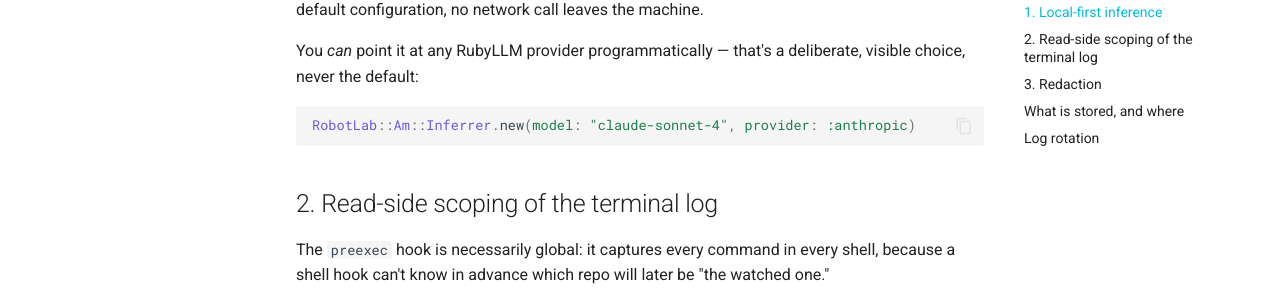
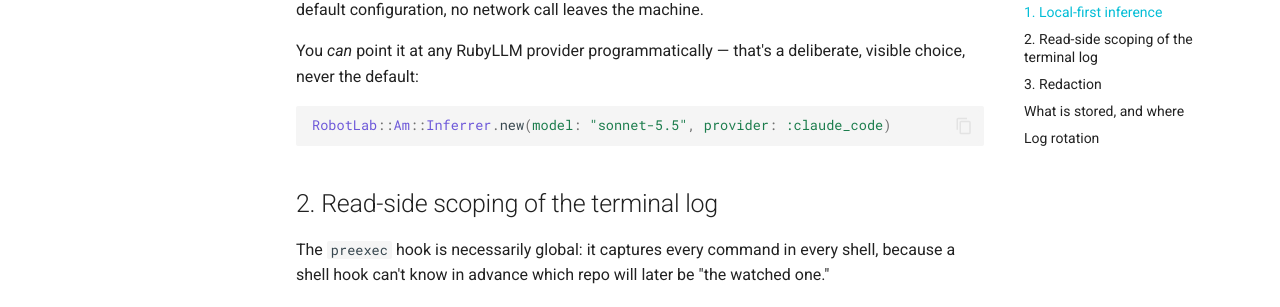
Before and after one commit to MadBomber/robot_lab-am, an MkDocs documentation site: the page built from docs/privacy.md, in a window 1280 px wide and 900 px high, scrolled down 373 px. Shown: the part 144-451 px from the top of the window. Built offline with MkDocs 1.6.1 and Material for MkDocs 9.7.7, drawn with Linux system fonts in a browser that asks for light colours; comment, search, counter and statistics services are not loaded.

Commit message:
docs: replace stale claude-sonnet-4 model name
The hosted-provider example in the privacy guide named
`claude-sonnet-4` on the anthropic provider. It now shows
`sonnet-5.5` on the claude_code provider.

````diff
--- a/docs/privacy.md
+++ b/docs/privacy.md
@@ -18,7 +18,7 @@ You *can* point it at any RubyLLM provider programmatically — that's a
 deliberate, visible choice, never the default:
 
 ```ruby
-RobotLab::Am::Inferrer.new(model: "claude-sonnet-4", provider: :anthropic)
+RobotLab::Am::Inferrer.new(model: "sonnet-5.5", provider: :claude_code)
 ```
 
 ## 2. Read-side scoping of the terminal log
````
